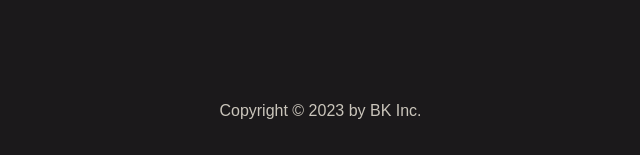
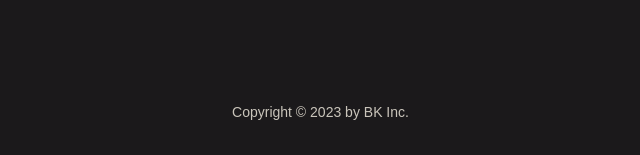
Before and after one commit to Bkukhalashvili/Frontend-Mentor-Challenges.github.io, a website: page index.html in a window 1280 px wide. Shown: the part 642-797 px from the top of the page, 427-1067 px from the left. Drawn offline with nearby package versions, Linux system fonts and the light colour scheme.

Commit message:
updated footer style

```diff
--- a/scss/style.scss
+++ b/scss/style.scss
@@ -265,10 +265,10 @@
 .footer {
   display: flex;
   grid-column: 1/ 3;
-  // height: 5rem;
   align-items: center;
   justify-content: center;
   align-self: end;
+  font-size: 1.4rem;
 
   padding: 3.2rem 0 3.2rem;
 }
```
Also changed, not shown: css/style.css.
